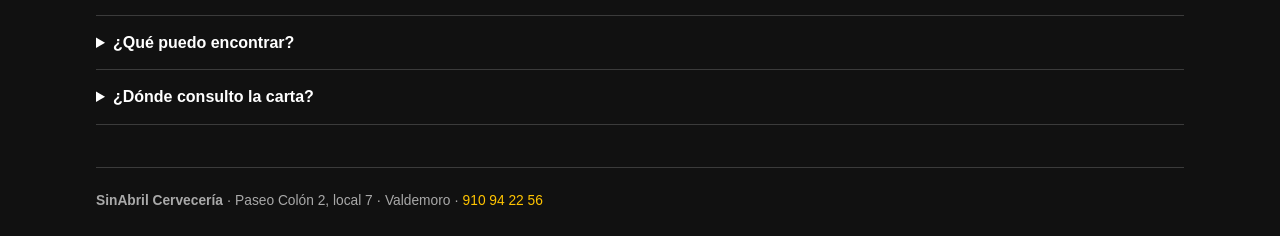
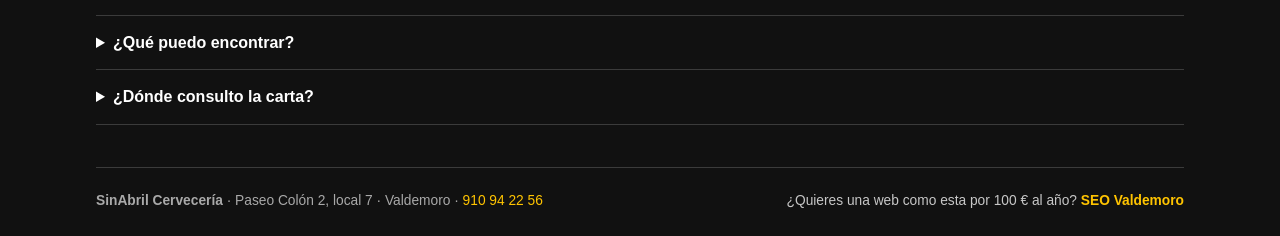
Before and after one commit to angelmaturana/menu-vision-api, a FastAPI app: page / in a window 1280 px wide. Shown: the part 1572-1808 px from the top of the page. Run offline with FastAPI, Linux system fonts and the light colour scheme; parts of the project's set-up code (start-up, migrations or seed data) failed here and were passed over.

Commit message:
Anadir promocion SEO al footer

```diff
--- a/templates/index.html
+++ b/templates/index.html
@@ -114,7 +114,11 @@
         .faq summary { cursor:pointer; font-weight:700; }
         .faq p { margin:8px 0 0; color:var(--muted); }
         footer { margin-top:42px; padding:22px 0 8px; color:#a9a9a9; border-top:1px solid var(--line); font-size:.86rem; }
+        .footer-content { display:flex; align-items:center; justify-content:space-between; gap:24px; }
+        .footer-business,.footer-promo { margin:0; }
+        .footer-promo { color:#c7c7c7; text-align:right; }
         footer a { color:var(--yellow); }
+        .footer-promo a { font-weight:700; }
         @media (max-width:700px) {
             .shell { padding:0 14px 24px; }
             .topbar { align-items:flex-start; flex-wrap:wrap; }
@@ -129,6 +133,8 @@
             .hero-facts { margin-top:8px; }
             .grid,.contact { grid-template-columns:1fr; }
             .section-heading { display:block; }
+            .footer-content { align-items:flex-start; flex-direction:column; gap:12px; }
+            .footer-promo { text-align:left; }
         }
     </style>
 </head>
@@ -150,7 +156,7 @@
             <section class="section" id="visitanos" aria-labelledby="visit-title"><div class="contact"><article class="contact-card"><p class="kicker">Estamos en Valdemoro</p><h2 id="visit-title">Paseo Colón 2, local 7</h2><p>28340 Valdemoro, Madrid<br><a href="tel:+34910942256">910 94 22 56</a></p><a class="button button-primary" href="https://share.google/Qbl3ESnaH0VX6w4d8" target="_blank" rel="noopener">Abrir ubicación</a></article><article class="contact-card"><p class="kicker">Sigue el ambiente</p><h2>@sanabril03</h2><p>Consulta novedades y momentos de la cervecería en Instagram.</p><a class="button button-secondary" href="https://www.instagram.com/sanabril03" target="_blank" rel="noopener">Ver Instagram</a></article></div></section>
             <section class="section faq" aria-labelledby="faq-title"><p class="kicker">Información útil</p><h2 id="faq-title">Preguntas frecuentes</h2><details><summary>¿Dónde está SinAbril Cervecería?</summary><p>En Paseo Colón 2, local 7, 28340 Valdemoro, Madrid.</p></details><details><summary>¿Qué puedo encontrar?</summary><p>Tapas, raciones, bebidas, desayunos y un ambiente cómodo para compartir.</p></details><details><summary>¿Dónde consulto la carta?</summary><p>En nuestra <a href="{{ menu_url }}">carta digital</a>.</p></details></section>
         </main>
-        <footer><strong>SinAbril Cervecería</strong> · Paseo Colón 2, local 7 · Valdemoro · <a href="tel:+34910942256">910 94 22 56</a></footer>
+        <footer><div class="footer-content"><p class="footer-business"><strong>SinAbril Cervecería</strong> · Paseo Colón 2, local 7 · Valdemoro · <a href="tel:+34910942256">910 94 22 56</a></p><p class="footer-promo">¿Quieres una web como esta por 100 € al año? <a href="https://seovaldemoro.onrender.com/" target="_blank" rel="noopener">SEO Valdemoro</a></p></div></footer>
     </div>
 </body>
 </html>
```
Also changed, not shown: templates/carta.html (+7 -3 lines).
